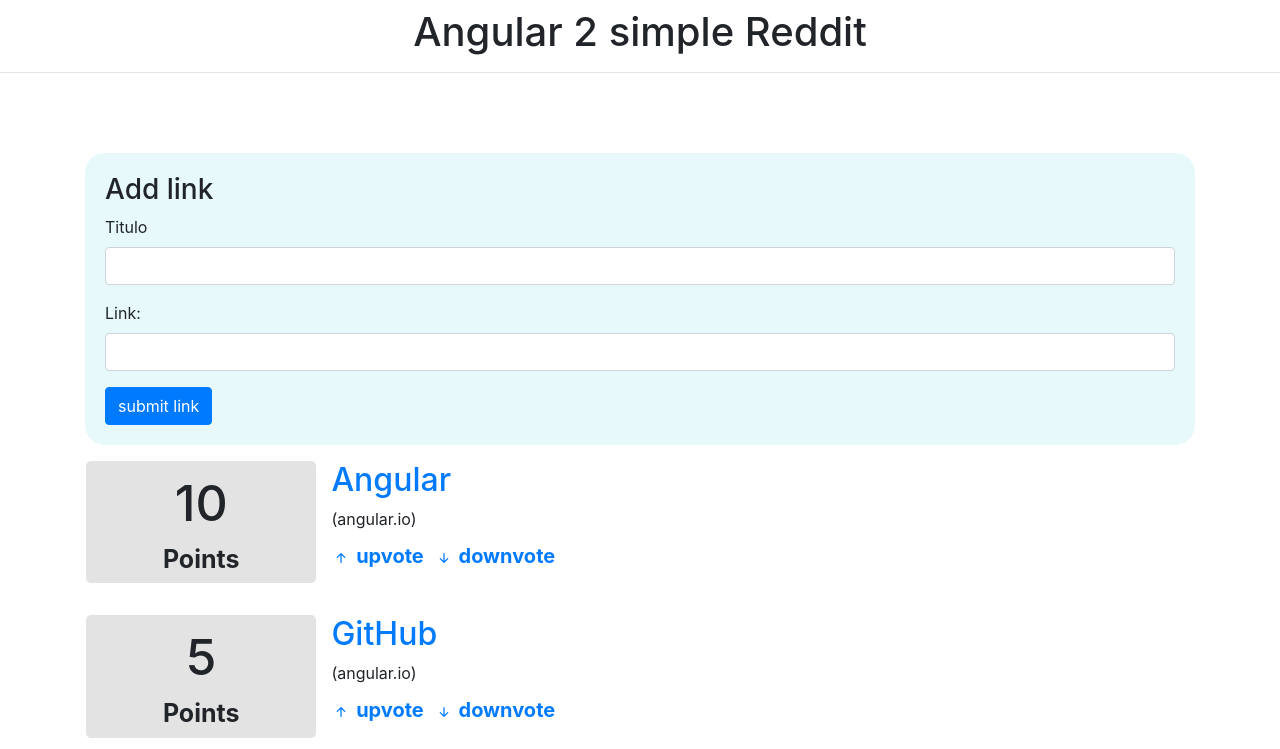
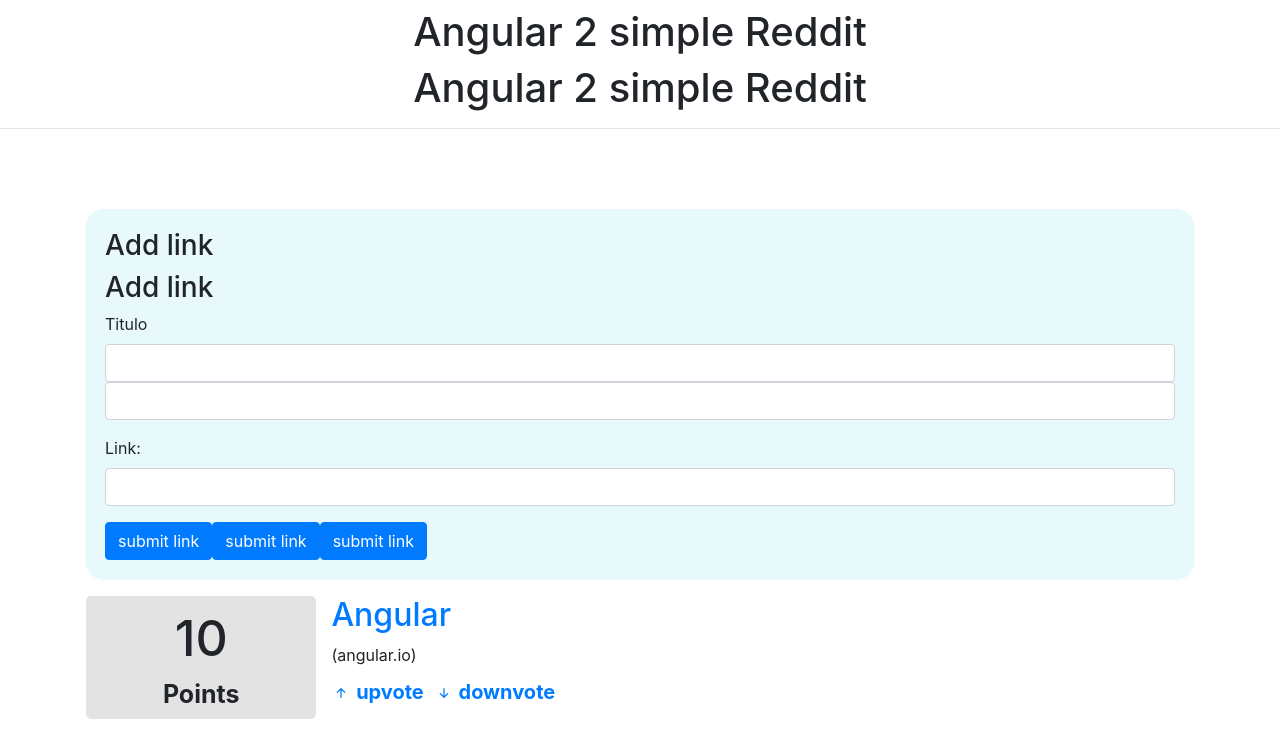
Before and after one commit to RQI2019/angular-reddit, an Angular app: page / in a window 1280 px wide. Shown: the top 749 px of the page. Built offline with nearby package versions, Linux system fonts and the light colour scheme.

Commit message:
asdasdas

```diff
--- a/src/app/app.component.html
+++ b/src/app/app.component.html
@@ -2,15 +2,18 @@
 <app-lista></app-lista>
 
 <div class="header pt-2 pb-3">
+  <h1 class="text-center">Angular 2 simple Reddit</h1>
   <h1 class="text-center">Angular 2 simple Reddit</h1>
   <hr>
 </div>
 <div class ="container mt-5">
   <form class="form card-body" style="background-color: #e8f9fc; border-radius: 20px;">
     <h3 class="ui header">Add link</h3>
+    <h3 class="ui header">Add link</h3>
 
     <div class="field form-group">
       <label for="title"  class="label">Titulo</label>
+      <input name="title" id="title" class="form-control" #newtitle>
       <input name="title" id="title" class="form-control" #newtitle>
     </div>
 
@@ -19,6 +22,8 @@
       <input name="link" id="link" class="form-control" #newlink>
     </div>
     <button (click)="addArticle(newtitle, newlink)" class="btn btn-primary">submit link</button>
+    <button (click)="addArticle(newtitle, newlink)" class="btn btn-primary">submit link</button>
+    <button (click)="addArticle(newtitle, newlink)" class="btn btn-primary">submit link</button>
   </form>
 
   <div class="container">
```
